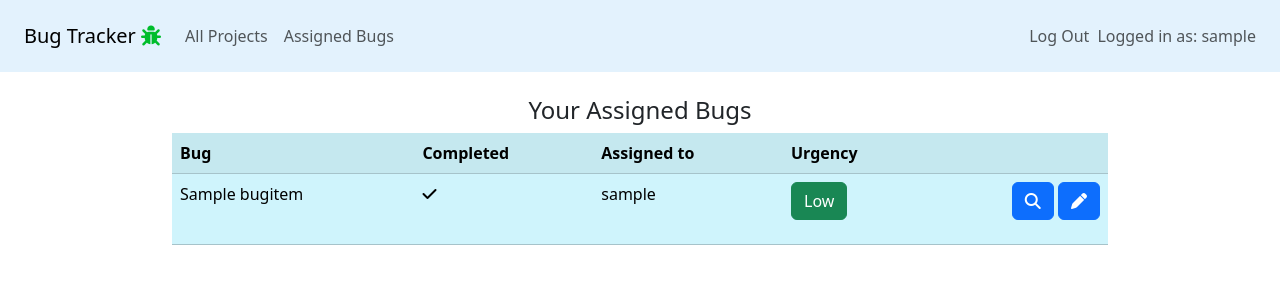
After one commit to jennyscowcroft/bug_tracker, a Django app: page /bugs in a window 1280 px wide. The commit adds this page. Shown: the top 300 px of the page. Run offline with Django 4.2, Linux system fonts and the light colour scheme; a user stored in the database is signed in; tables that the repository leaves empty hold one stand-in row (values such as "Sample post"); some libraries are stand-ins or nearby versions.

Commit message:
Add page to view assigned bugs

```diff
--- a/bug_tracker/settings.py
+++ b/bug_tracker/settings.py
@@ -31,13 +31,14 @@ ALLOWED_HOSTS = []
 # Application definition
 
 INSTALLED_APPS = [
+    'tracker_app',
     'django.contrib.admin',
     'django.contrib.auth',
     'django.contrib.contenttypes',
     'django.contrib.sessions',
     'django.contrib.messages',
     'django.contrib.staticfiles',
-    'tracker_app'
+
 ]
 
 MIDDLEWARE = [
@@ -55,7 +56,7 @@ ROOT_URLCONF = 'bug_tracker.urls'
 TEMPLATES = [
     {
         'BACKEND': 'django.template.backends.django.DjangoTemplates',
-        'DIRS': [],
+        'DIRS': [BASE_DIR/"templates"],
         'APP_DIRS': True,
         'OPTIONS': {
             'context_processors': [
--- a/tracker_app/templates/base.html
+++ b/tracker_app/templates/base.html
@@ -15,32 +15,59 @@
 </head>
 
 <body>
-    <div class="row m-3">
-        <div class="col-lg-10">
-            <!--Show username at the top of the screen-->
-            <p>Logged in as
-                {% if request.user.is_authenticated %}
-                    {{request.user}}
-                {% endif %}
-            </p>
-        </div>
+<nav class="navbar navbar-expand-lg navbar-light px-4 py-0" style="background-color: #e3f2fd">
+  <span class="navbar-brand" href="#">Bug Tracker <i class="fa-solid fa-bug" style="color: #00bd2c;"></i></span>
+  <button class="navbar-toggler" type="button" data-toggle="collapse" data-target="#navbarSupportedContent" aria-controls="navbarSupportedContent" aria-expanded="false" aria-label="Toggle navigation">
+    <span class="navbar-toggler-icon"></span>
+  </button>
+
+  <div class="collapse navbar-collapse" id="navbarSupportedContent">
+    <ul class="navbar-nav mr-auto">
+      <li class="nav-item active">
+        <a class="nav-link" href="{% url "index" %}">All Projects <span class="sr-only">(current)</span></a>
+      </li>
+      <li class="nav-item">
+        <a class="nav-link" href="{% url "assigned-bugs" %}">Assigned Bugs</a>
+      </li>
+    </ul>
+    <ul class="navbar-nav ms-auto mt-3">
+    <li class="nav-item">
+        <a class="nav-link" href="{% url "logout" %}">Log Out</a>
+      </li>
+      <li class="nav-item">
+        <p class="navbar-text">{% if request.user.is_authenticated %}
+                                                        Logged in as: {{request.user}}
+                                                    {% endif %}</p>
+      </li>
+    </ul>
+  </div>
+</nav>
+<!--    <div class="row m-3">-->
+<!--        <div class="col-lg-10">-->
+<!--            &lt;!&ndash;Show username at the top of the screen&ndash;&gt;-->
+<!--            <p>Logged in as-->
+<!--                {% if request.user.is_authenticated %}-->
+<!--                    {{request.user}}-->
+<!--                {% endif %}-->
+<!--            </p>-->
+<!--        </div>-->
         <!--Home and log-out buttons-->
-        <div class="col-lg-1" align="right">
-            <a type="button"
-               class ="btn btn-primary"
-               href='{% url "index" %}'>
-                <i class="fa-solid fa-house"></i>
-            </a>
-        </div>
-        <div class="col-lg-1" align="right">
-            <a type="button"
-               class ="btn btn-danger"
-               href='{% url "logout" %}'>
-                Log out
-            </a>
-        </div>
-    </div>
-    <div>
+<!--        <div class="col-lg-1" align="right">-->
+<!--            <a type="button"-->
+<!--               class ="btn btn-primary"-->
+<!--               href='{% url "index" %}'>-->
+<!--                <i class="fa-solid fa-house"></i>-->
+<!--            </a>-->
+<!--        </div>-->
+<!--        <div class="col-lg-1" align="right">-->
+<!--            <a type="button"-->
+<!--               class ="btn btn-danger"-->
+<!--               href='{% url "logout" %}'>-->
+<!--                Log out-->
+<!--            </a>-->
+<!--        </div>-->
+<!--    </div>-->
+    <div class="mt-4">
         {% block content %}
         This content will be replaced by different html code for each page.
         {% endblock %}
--- /dev/null
+++ b/tracker_app/templates/tracker_app/assignedbug_list.html
@@ -0,0 +1,90 @@
+<!-- todo_list/todo_app/templates/todo_app/project.html -->
+{% extends "base.html" %}
+
+{% block content %}
+<div>
+    <div>
+        <div>
+            <h4 class="px-4 text-center">Your Assigned Bugs</h4>
+        </div>
+        <div class="container w-75 vertical-center">
+        <table class="table table-striped table-info table-hover">
+
+            <tr>
+                <th>Bug</th>
+                <th>Completed</th>
+                <th>Assigned to</th>
+                <th>Urgency</th>
+                <th></th>
+            </tr>
+<!--Loop through to-do items in list and add as row in table-->
+            {% for bug in object_list %}
+            <tr>
+                <td>
+                    {{bug.title}}
+                </td>
+                <!--Check completion status and mark column with a tick or a cross-->
+                <td>
+                    {% if not bug.completed %}
+                        <i class="fa-solid fa-x"></i>
+                    {% else %}
+                        <i class="fa-solid fa-check"></i>
+                    {% endif %}
+                </td>
+                <td>
+                    {{bug.assignee}}
+                </td>
+                <td>
+                    {% if bug.urgency == "HI" %}
+                        <p
+                            type="button"
+                            class="btn btn-danger">
+                            High
+                        </p>
+                    {% elif bug.urgency == "MED" %}
+                        <p
+                            type="button"
+                            class="btn btn-warning">
+                            Medium
+                        </p>
+                    {% elif bug.urgency == "LOW" %}
+                        <p
+                            type="button"
+                            class="btn btn-success">
+                            Low
+                        </p>
+                    {% endif %}
+
+                </td>
+                <!--Update item button-->
+
+                <td align="right">
+                    <a
+                        type="button"
+                        class="btn btn-primary"
+                        onclick="location.href='{% url "bug-detail" bug.project_id bug.id %}'" >
+                        <i class="fa-solid fa-magnifying-glass"></i>
+                    </a>
+                    {% if request.user == bug.reporter or request.user == bug.assignee %}
+                        <a
+                            type="button"
+                            class="btn btn-primary"
+                            onclick="location.href='{% url "bug-update" bug.project_id bug.id %}'" >
+                            <i class="fa-solid fa-pen"></i>
+                        </a>
+                    {% endif %}
+                </td>
+            </tr>
+            <!--If there are no to-do items in the list-->
+            {% empty %}
+            <tr>
+                <p>There are no bugs in this list.</p>
+            </tr>
+            {% endfor %}
+            <!--Buttons to add item or delete list-->
+        </table>
+        </div>
+
+    </div>
+</div>
+{% endblock %}
--- a/tracker_app/urls.py
+++ b/tracker_app/urls.py
@@ -60,4 +60,9 @@ urlpatterns = [
         views.BugDelete.as_view(),
         name="bug-delete",
     ),
+    path(
+        "bugs",
+        views.AssignedBugListView.as_view(),
+        name="assigned-bugs",
+    ),
     ]
--- a/tracker_app/views.py
+++ b/tracker_app/views.py
@@ -145,3 +145,15 @@ class BugDetailView(LoginRequiredMixin, DetailView):
     def get_context_data(self, **kwargs):
         context = super().get_context_data()
         return context
+
+class AssignedBugListView(LoginRequiredMixin, ListView):
+    model = BugItem
+    template_name = "tracker_app/assignedbug_list.html"
+
+    def get_queryset(self):
+        return BugItem.objects.filter(assignee=self.request.user)
+
+    def get_context_data(self):
+        context = super().get_context_data()
+        #context["project"] = BugItem.objects.get(id=self.kwargs["project_id"])
+        return context
```
